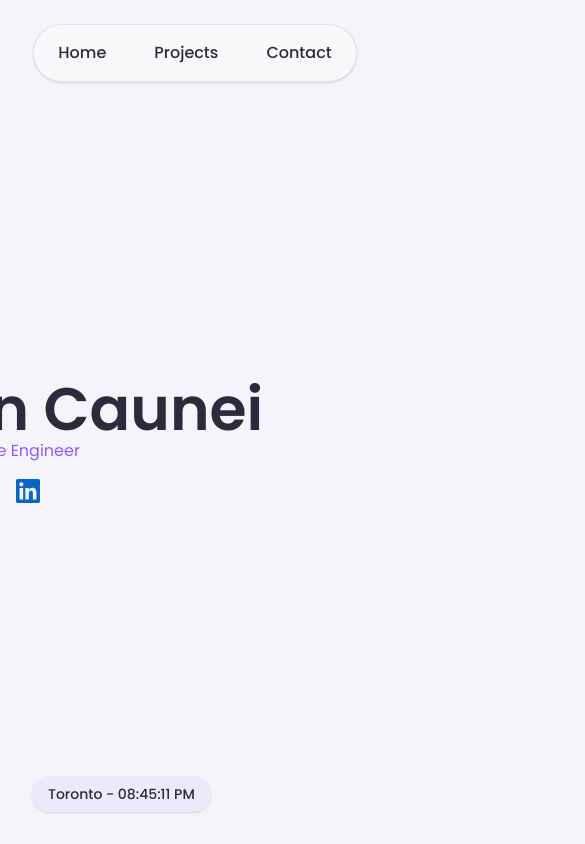
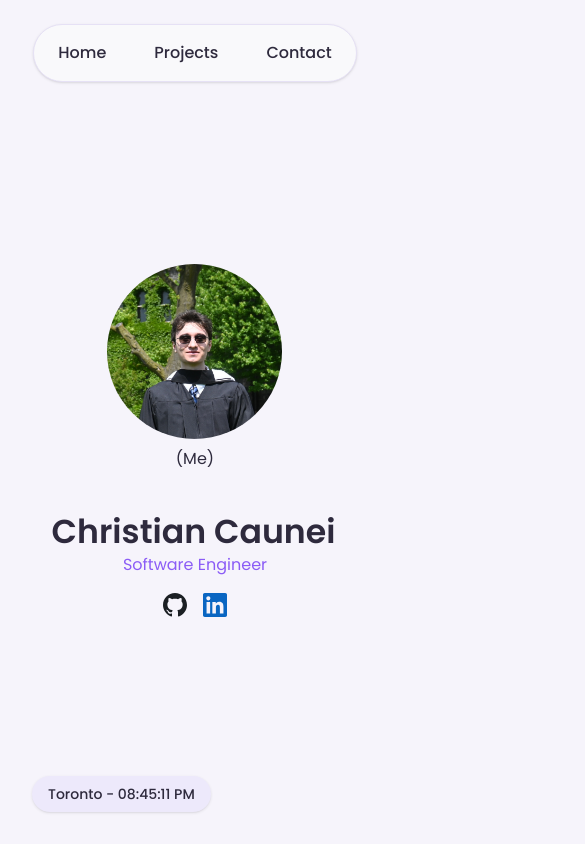
Before and after one commit to Christian-Silviu/personal-website, a React (Vite) app: page / in a window 390 px wide. Shown: the top 844 px of the page, 585 px wide, since content can reach past the window. Built offline with nearby package versions, Linux system fonts and the light colour scheme.

Commit message:
Fixed mobile viewing bug on the home page

```diff
--- a/src/pages/Home.tsx
+++ b/src/pages/Home.tsx
@@ -42,11 +42,11 @@ export default function Home() {
 
   return (
     <div>
-      <div className="flex justify-center items-center min-h-[85vh] px-6 relative">
-        <div className="flex flex-row items-center gap-84">
+      <div className="flex justify-center items-center min-h-[85dvh] px-6 py-12 relative">
+        <div className="flex flex-col-reverse lg:flex-row items-center gap-10 lg:gap-[clamp(2rem,12vw,21rem)] xl:gap-84">
           <div className="flex flex-col items-center text-center">
             <h1
-              className="font-semibold text-6xl text-[#2e2a3d] overflow-hidden whitespace-nowrap border-r-[3px] border-[#8b5cf6] w-0"
+              className="font-semibold text-[clamp(1.9rem,8.5vw,3.75rem)] leading-tight text-[#2e2a3d] overflow-hidden whitespace-nowrap border-r-[3px] border-[#8b5cf6] w-0"
               style={{
                 animation:
                   "typing 1.5s steps(20, end) forwards, blink 0.75s step-end infinite",
@@ -84,7 +84,7 @@ export default function Home() {
             <img
               src="/images/zoomed_DSC_0597.JPG"
               alt="Me smiling at my college graduation"
-              className="w-[clamp(175px,22.5vw,400px)] aspect-square rounded-full object-cover"
+              className="w-[clamp(175px,22.5vw,400px)] max-w-[80vw] aspect-square rounded-full object-cover"
             />
             <p>(Me)</p>
           </div>
```
